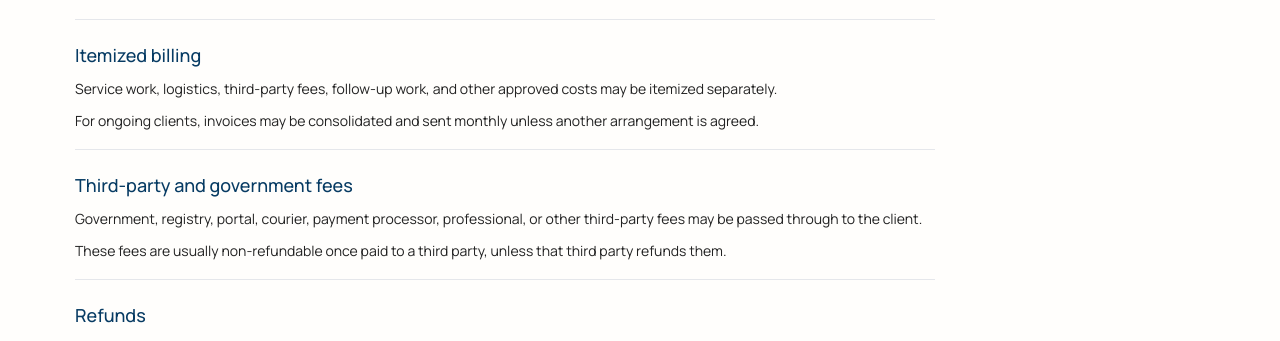
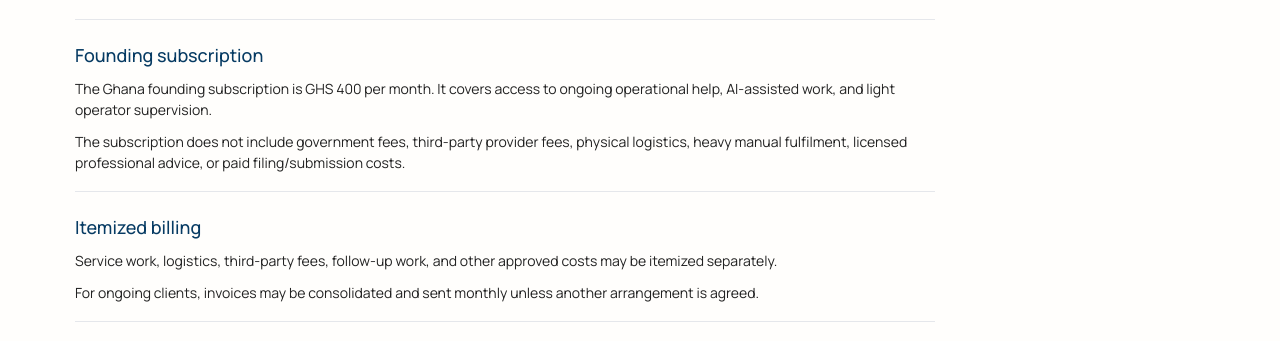
Before and after one commit to penkrahq/penkra-website, a Next.js app: page /billing in a window 1280 px wide. Shown: the part 383-724 px from the top of the page. Built offline with nearby package versions, Linux system fonts and the light colour scheme; no server answers.

Commit message:
feat: publish founding subscription price

```diff
--- a/app/billing/page.tsx
+++ b/app/billing/page.tsx
@@ -4,7 +4,8 @@ import { pageMetadata } from "../../lib/metadata";
 
 export const metadata: Metadata = pageMetadata({
   title: "Billing and Refund Policy",
-  description: "How Penkra handles itemized billing, third-party fees, refunds, and disputes.",
+  description:
+    "How Penkra handles the founding subscription, itemized billing, third-party fees, refunds, and disputes.",
   path: "/billing",
 });
 
@@ -15,6 +16,13 @@ export default function BillingPage() {
       title="Billing and refunds"
       description="Penkra uses granular, itemized billing because real service work often combines preparation, follow-up, logistics, third-party fees, and ongoing admin."
       sections={[
+        {
+          title: "Founding subscription",
+          body: [
+            "The Ghana founding subscription is GHS 400 per month. It covers access to ongoing operational help, AI-assisted work, and light operator supervision.",
+            "The subscription does not include government fees, third-party provider fees, physical logistics, heavy manual fulfilment, licensed professional advice, or paid filing/submission costs.",
+          ],
+        },
         {
           title: "Itemized billing",
           body: [
```
